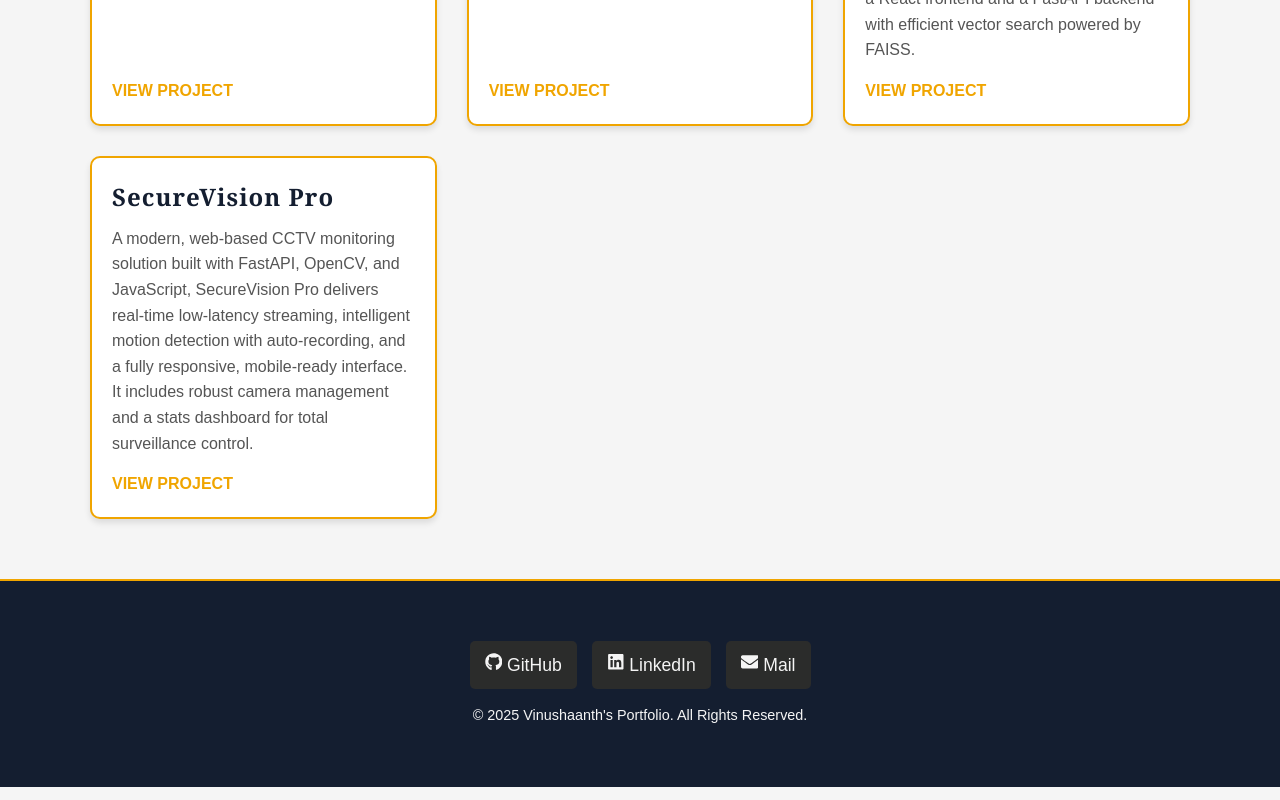
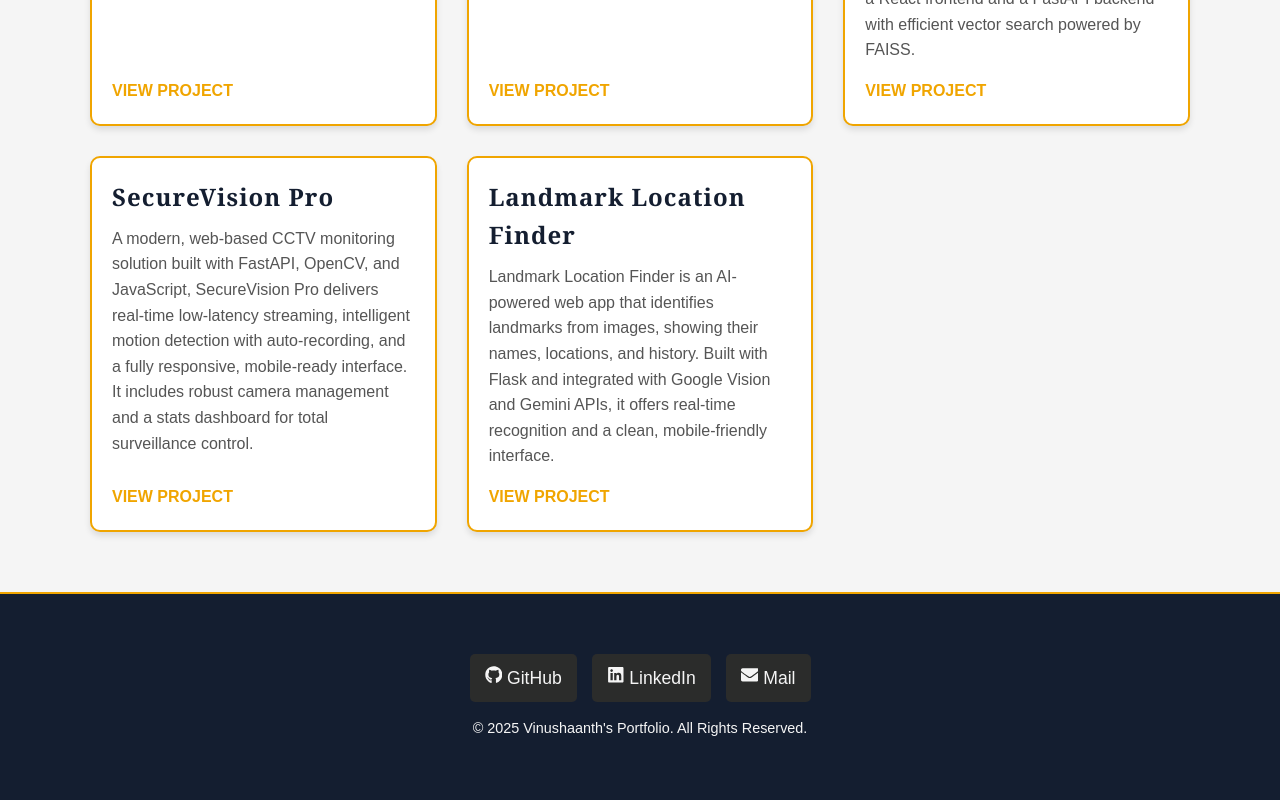
Before and after one commit to Selvarajah-Vinushaanth/portfolio, a React (Create React App) app: page /projects in a window 1280 px wide. Shown: the part 2789-3589 px from the top of the page. Built offline with nearby package versions, Linux system fonts and the light colour scheme.

Commit message:
Landmark Location Finder

```diff
--- a/src/components/Projects.jsx
+++ b/src/components/Projects.jsx
@@ -112,6 +112,11 @@ const Projects = () => {
       title: "SecureVision Pro",
       description: "A modern, web-based CCTV monitoring solution built with FastAPI, OpenCV, and JavaScript, SecureVision Pro delivers real-time low-latency streaming, intelligent motion detection with auto-recording, and a fully responsive, mobile-ready interface. It includes robust camera management and a stats dashboard for total surveillance control.",
       link: "https://github.com/Selvarajah-Vinushaanth/SecureVision"
+    },
+    {
+      title: "Landmark Location Finder",
+      description: "Landmark Location Finder is an AI-powered web app that identifies landmarks from images, showing their names, locations, and history. Built with Flask and integrated with Google Vision and Gemini APIs, it offers real-time recognition and a clean, mobile-friendly interface.",
+      link: "https://github.com/Selvarajah-Vinushaanth/Location-Finder/"
     }
 
 
```
